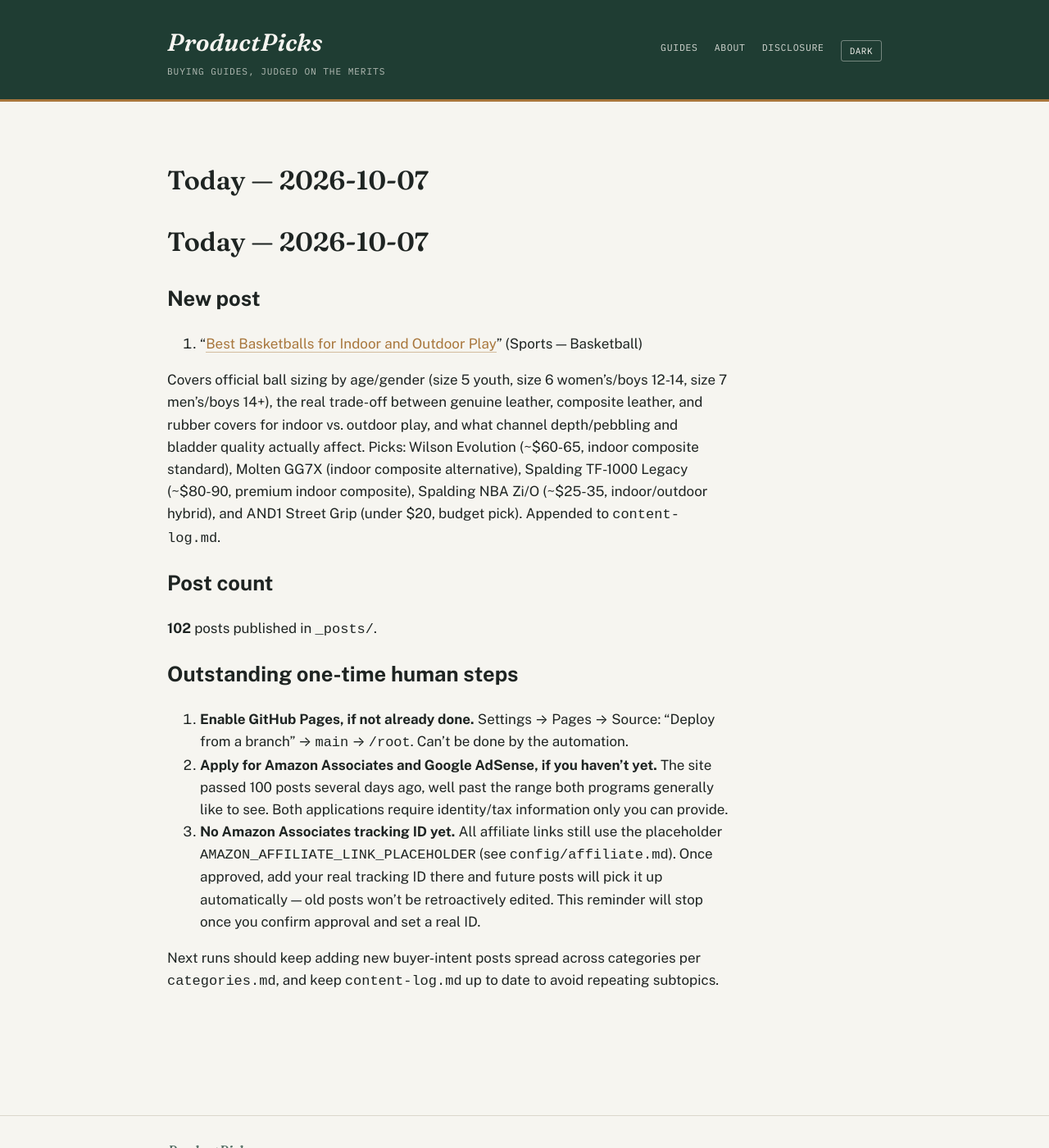
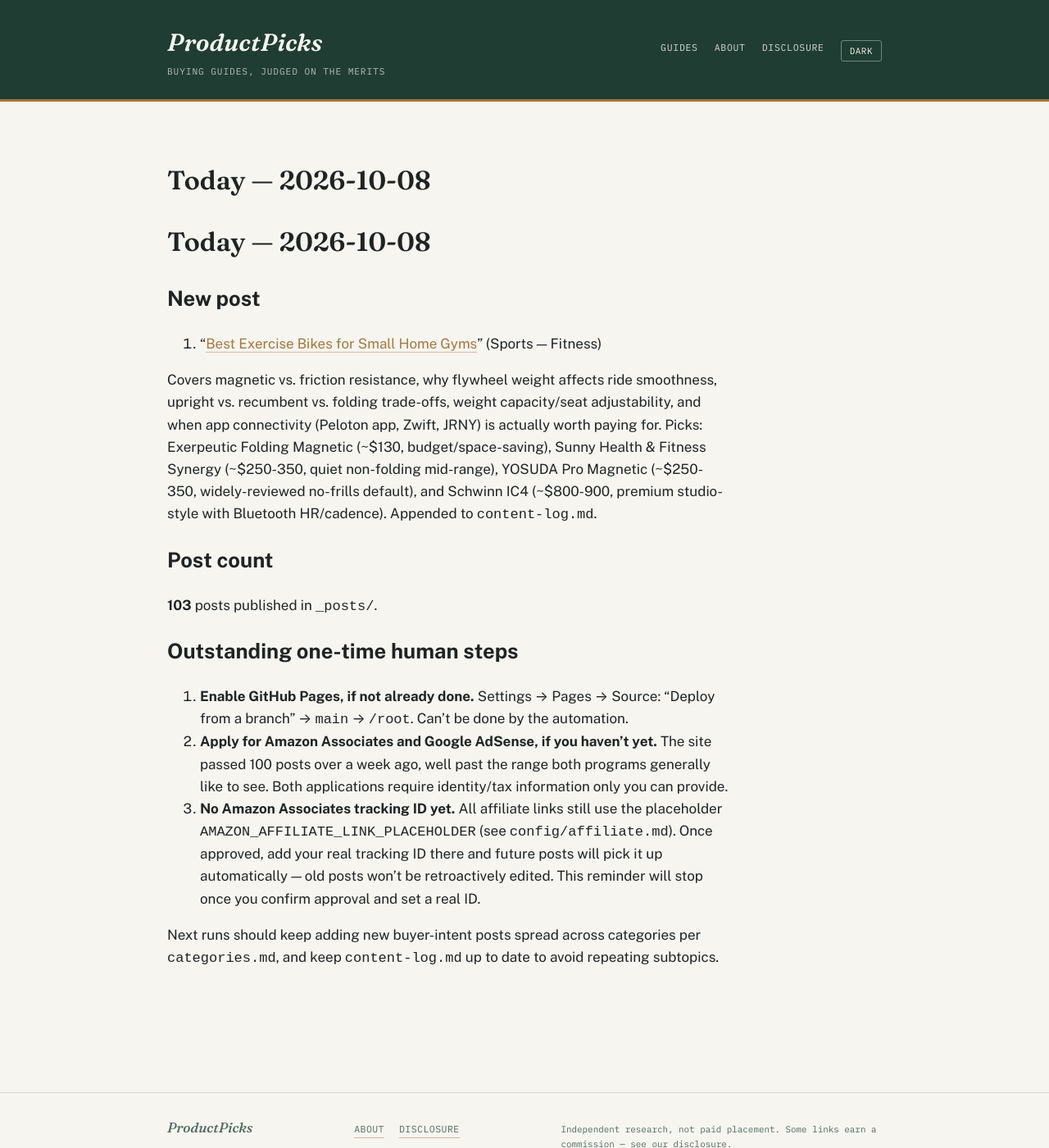
Before and after one commit to ajith198/ProductPicks, a Jekyll site: the page built from today.md, in a window 1280 px wide and 1400 px high. Shown: the whole window at 82% size. Built offline with Jekyll 4.4.1, drawn with Linux system fonts in a browser that asks for light colours; our own code applies the rules of GitHub Pages for plain Markdown files.

Commit message:
daily: 2026-10-08 new post + log update
Add buying guide for exercise bikes for small home gyms (Sports/Fitness).

Co-Authored-By: Claude Sonnet 5 <noreply@anthropic.com>
Claude-Session: https://claude.ai/code/session_01VS76L9ZKETW5xCCbHfee5z

```diff
--- a/today.md
+++ b/today.md
@@ -1,19 +1,19 @@
-# Today — 2026-10-07
+# Today — 2026-10-08
 
 ## New post
 
-1. "[Best Basketballs for Indoor and Outdoor Play](/basketball/buying-guides/best-basketballs-for-indoor-and-outdoor-play/)" (Sports — Basketball)
+1. "[Best Exercise Bikes for Small Home Gyms](/fitness/buying-guides/best-exercise-bikes-for-small-home-gyms/)" (Sports — Fitness)
 
-Covers official ball sizing by age/gender (size 5 youth, size 6 women's/boys 12-14, size 7 men's/boys 14+), the real trade-off between genuine leather, composite leather, and rubber covers for indoor vs. outdoor play, and what channel depth/pebbling and bladder quality actually affect. Picks: Wilson Evolution (~$60-65, indoor composite standard), Molten GG7X (indoor composite alternative), Spalding TF-1000 Legacy (~$80-90, premium indoor composite), Spalding NBA Zi/O (~$25-35, indoor/outdoor hybrid), and AND1 Street Grip (under $20, budget pick). Appended to `content-log.md`.
+Covers magnetic vs. friction resistance, why flywheel weight affects ride smoothness, upright vs. recumbent vs. folding trade-offs, weight capacity/seat adjustability, and when app connectivity (Peloton app, Zwift, JRNY) is actually worth paying for. Picks: Exerpeutic Folding Magnetic (~$130, budget/space-saving), Sunny Health & Fitness Synergy (~$250-350, quiet non-folding mid-range), YOSUDA Pro Magnetic (~$250-350, widely-reviewed no-frills default), and Schwinn IC4 (~$800-900, premium studio-style with Bluetooth HR/cadence). Appended to `content-log.md`.
 
 ## Post count
 
-**102** posts published in `_posts/`.
+**103** posts published in `_posts/`.
 
 ## Outstanding one-time human steps
 
 1. **Enable GitHub Pages, if not already done.** Settings → Pages → Source: "Deploy from a branch" → `main` → `/root`. Can't be done by the automation.
-2. **Apply for Amazon Associates and Google AdSense, if you haven't yet.** The site passed 100 posts several days ago, well past the range both programs generally like to see. Both applications require identity/tax information only you can provide.
+2. **Apply for Amazon Associates and Google AdSense, if you haven't yet.** The site passed 100 posts over a week ago, well past the range both programs generally like to see. Both applications require identity/tax information only you can provide.
 3. **No Amazon Associates tracking ID yet.** All affiliate links still use the placeholder `AMAZON_AFFILIATE_LINK_PLACEHOLDER` (see `config/affiliate.md`). Once approved, add your real tracking ID there and future posts will pick it up automatically — old posts won't be retroactively edited. This reminder will stop once you confirm approval and set a real ID.
 
 Next runs should keep adding new buyer-intent posts spread across categories per `categories.md`, and keep `content-log.md` up to date to avoid repeating subtopics.
```
Also changed, not shown: TODAY.md (+1 -1 lines), _posts/2026-10-08-best-exercise-bikes-for-small-home-gyms.md (added, +56 -0 lines), content-log.md (+1 -0 lines).
